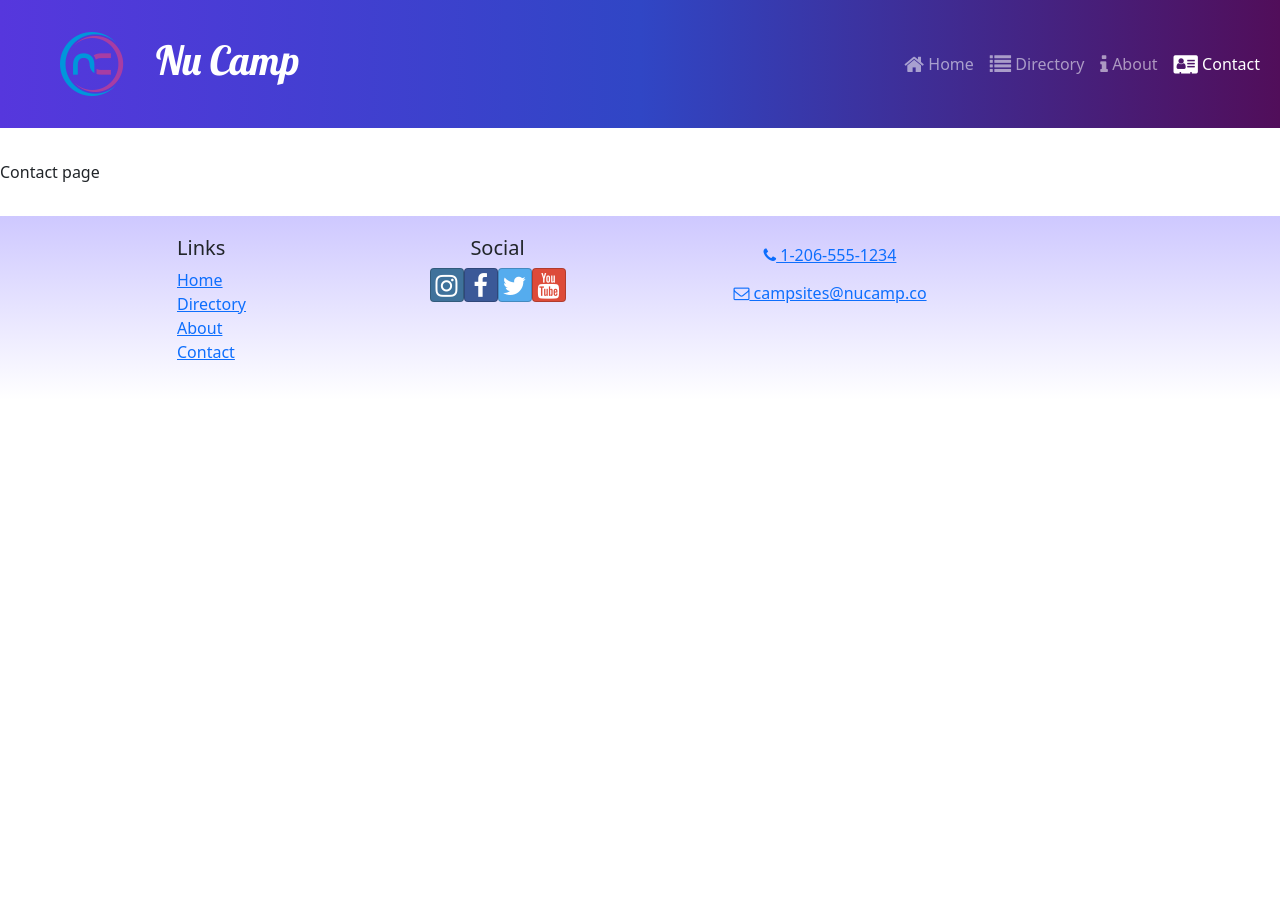
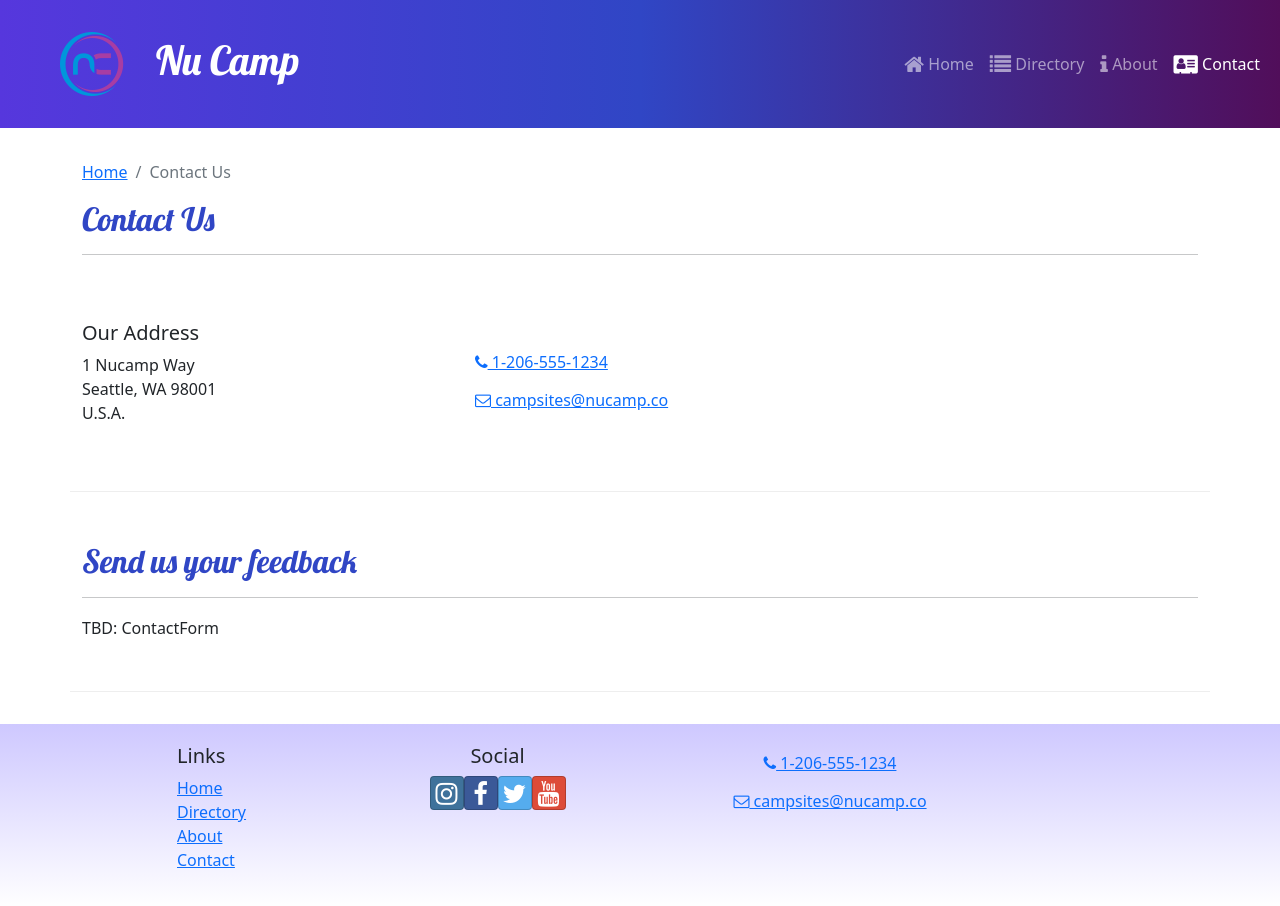
Before and after one commit to E9-P8/CampingSite_React, a React (Create React App) app: page /contact in a window 1280 px wide. Before the commit the page ends 800 px from the top, so only its background shows below. Built offline with nearby package versions, Linux system fonts and the light colour scheme.

Commit message:
ContactPage

```diff
--- a/src/pages/ContactPage.js
+++ b/src/pages/ContactPage.js
@@ -1,7 +1,46 @@
 import React from "react";
+import SubHeader from "../app/components/SubHeader";
+import { Container, Col, Row } from "reactstrap";
 
 const ContactPage = () => {
-  return <div>Contact page</div>;
+  return (
+    <Container>
+      <SubHeader current={"Contact Us"}></SubHeader>
+      <Row className="row-content align-items-center">
+        <Col sm="4">
+          <h5>Our Address</h5>
+          <address>
+            1 Nucamp Way
+            <br />
+            Seattle, WA 98001
+            <br />
+            U.S.A.
+          </address>
+        </Col>
+        <Col>
+          {" "}
+          <a role="button" className="btn btn-link" href="tel:+12065551234">
+            <i className="fa fa-phone" /> 1-206-555-1234
+          </a>
+          <br />
+          <a
+            role="button"
+            className="btn btn-link"
+            href="mailto:fakeemail@fakeemail.co"
+          >
+            <i className="fa fa-envelope-o" /> campsites@nucamp.co
+          </a>
+        </Col>
+      </Row>
+      <Row className="row-content">
+        <Col xs="12">
+          <h2>Send us your feedback</h2>
+          <hr />
+        </Col>
+        <Col md="10">TBD: ContactForm</Col>
+      </Row>
+    </Container>
+  );
 };
 
 export default ContactPage;
```
